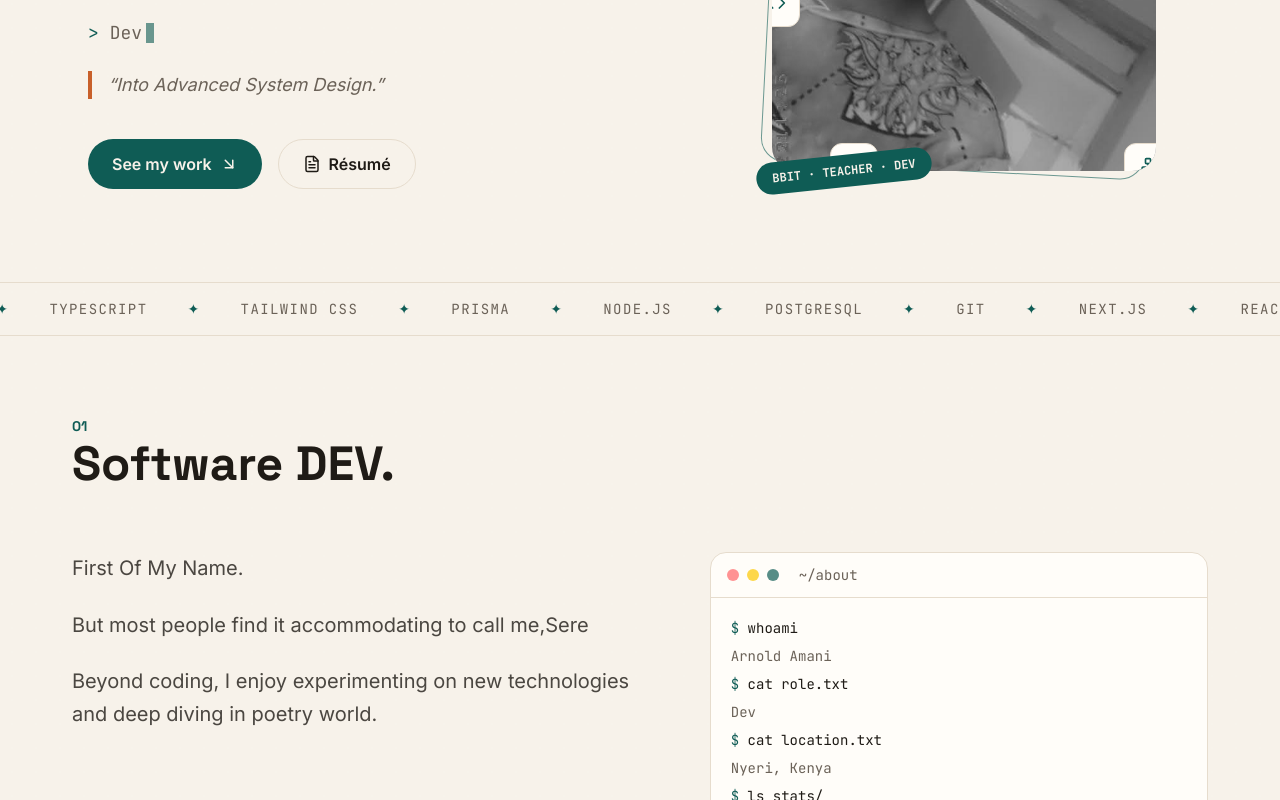
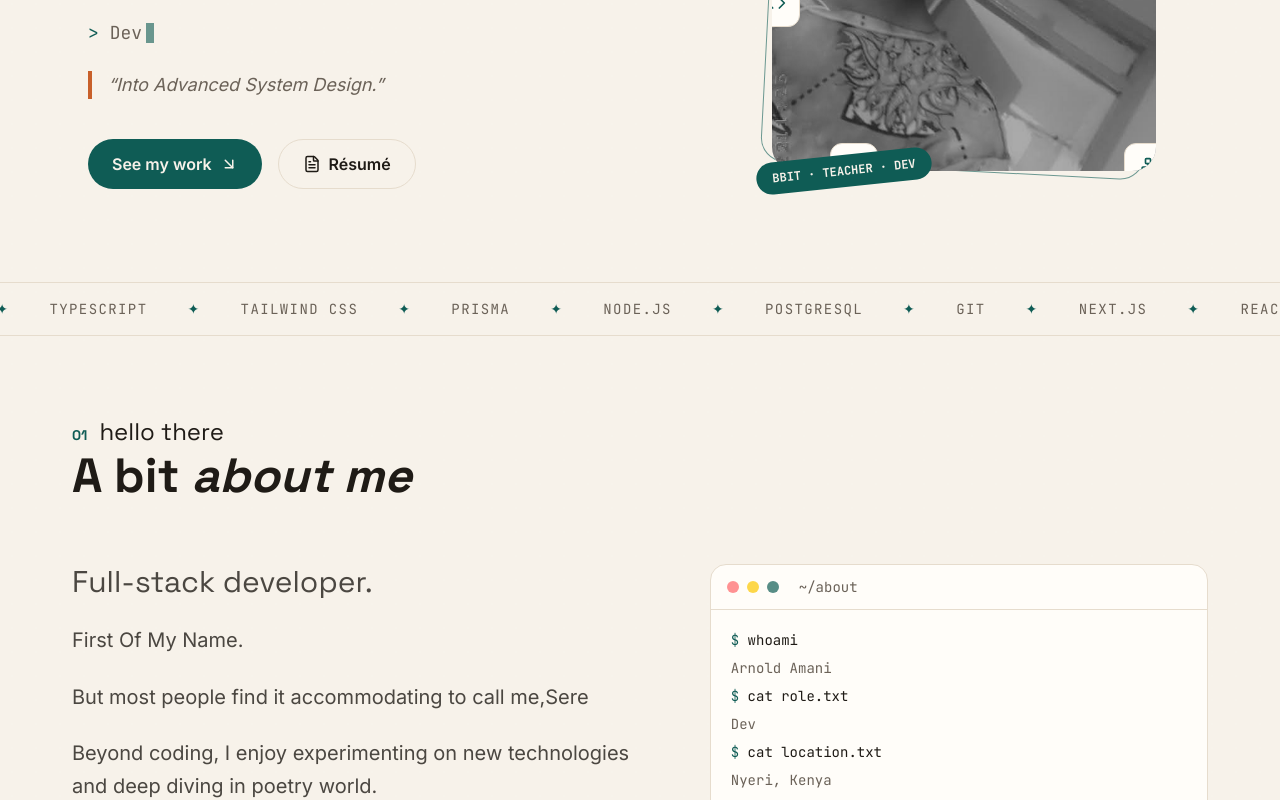
Before and after one commit to anold-a/amani-portfolio, a Next.js app: page / in a window 1280 px wide. Shown: the part 464-1264 px from the top of the page. Built offline with nearby package versions, Linux system fonts and the light colour scheme.

Commit message:
updated facts list

```diff
--- a/components/homepage/BioSection.tsx
+++ b/components/homepage/BioSection.tsx
@@ -4,9 +4,12 @@ import { profile,stats } from "@/lib/data";
 
 export default function Bio() {
   return (
-    <SharedUI index="01" id="bio" title="Software DEV.">
+    <SharedUI index="01" id="bio" note="hello there" title={<>A bit <span className="italic">about me</span></> }>
       <div className="grid gap-10 md:grid-cols-[1.2fr_1fr]">
         <div className="space-y-6 text-xl leading-relaxed text-ink/80">
+         <p className="font-display text-3xl ">
+           Full-stack developer.
+         </p>
           {profile.bio.map((p) => (
             <p key={p}>{p}</p>
           ))}
```
